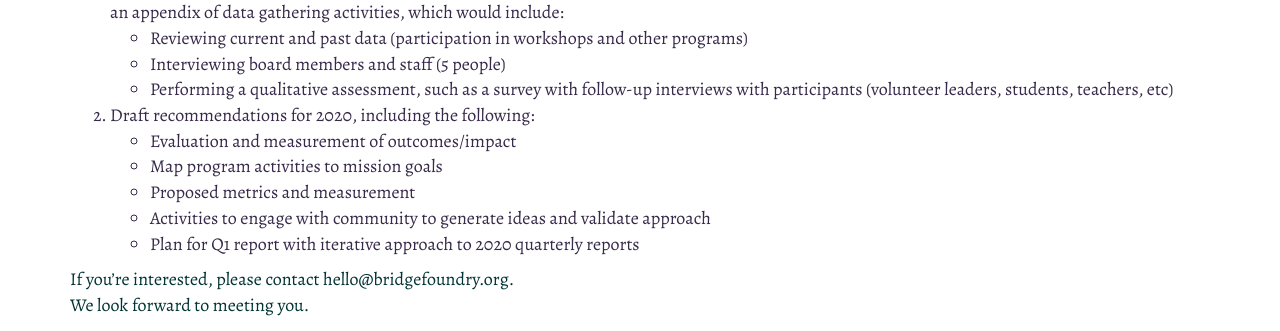
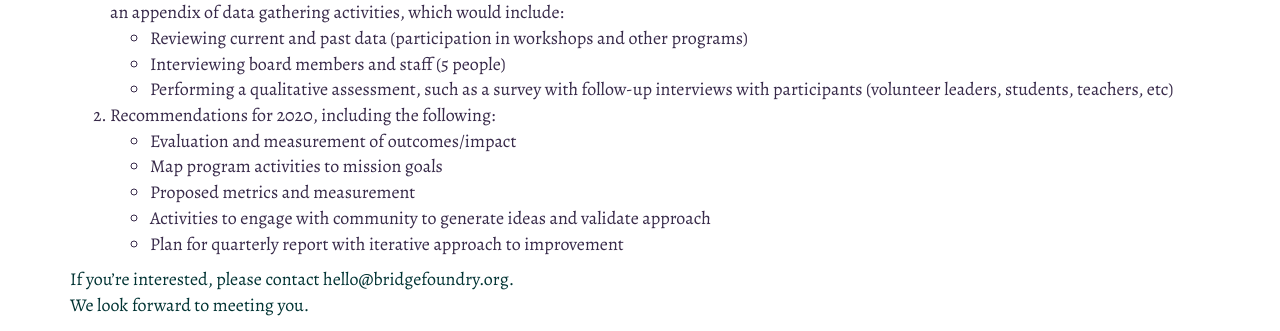
Before and after one commit to Satsaimistoowqp/bridgefoundry.github.io, a Jekyll site: the page built from _posts/2020-02-07-call-for-proposal-research-plan.md, in a window 1280 px wide and 1389 px high. Shown: the part 642-973 px from the top of the window. Built offline with Jekyll 4.4.1, drawn with Linux system fonts in a browser that asks for light colours.

Commit message:
update date and small text change given publishing delay

```diff
--- a/_posts/2020-01-07-call-for-proposal-research-plan.md
+++ b/_posts/2020-02-07-call-for-proposal-research-plan.md
@@ -45,12 +45,12 @@
   * Reviewing current and past data (participation in workshops and other programs)
   * Interviewing board members and staff (5 people)
   * Performing a qualitative assessment, such as a survey with follow-up interviews with participants (volunteer leaders, students, teachers, etc)
-2. Draft recommendations for 2020, including the following:
+2. Recommendations for 2020, including the following:
   * Evaluation and measurement of outcomes/impact
   * Map program activities to mission goals
   * Proposed metrics and measurement
   * Activities to engage with community to generate ideas and validate approach
-  * Plan for Q1 report with iterative approach to 2020 quarterly reports
+  * Plan for quarterly report with iterative approach to improvement
 
 If you’re interested, please contact hello@bridgefoundry.org.
 We look forward to meeting you.
```
